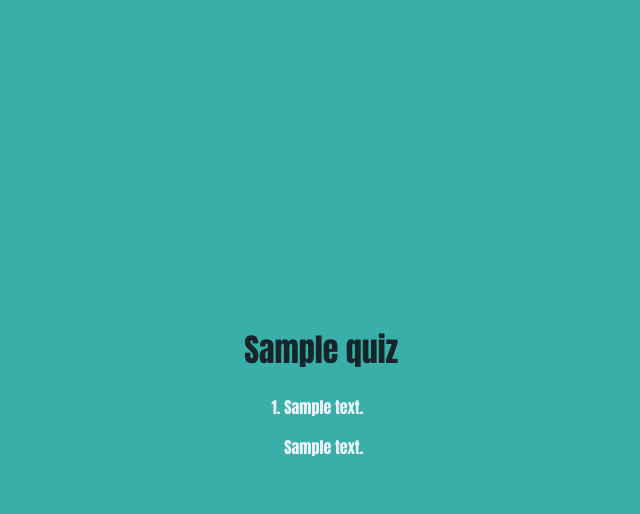
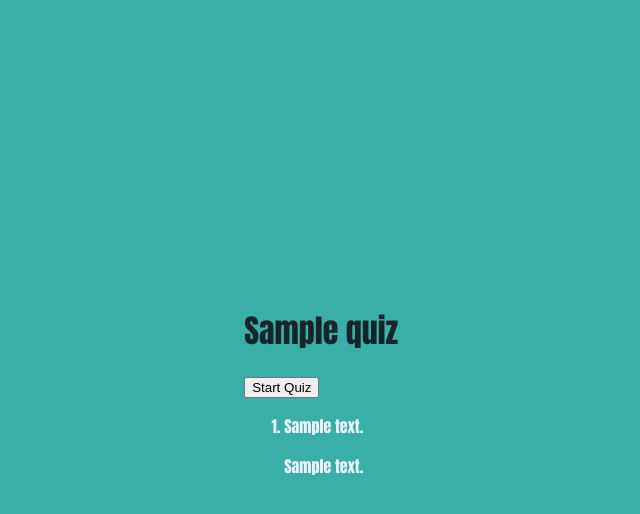
Before and after one commit to JBlad24/ateamproject, a Django app: page /quiz/1/detail/ in a window 1280 px wide. Shown: the top 514 px of the page, without its empty margins (319-959 px from the left). Run offline with Django 3.2, Linux system fonts and the light colour scheme; tables that the repository leaves empty hold one stand-in row (values such as "Sample post").

Commit message:
Add start button to quiz view, update diplay url page to show code

```diff
--- a/LiveQuiz/quiz/templates/quiz/displayUrl.html
+++ b/LiveQuiz/quiz/templates/quiz/displayUrl.html
@@ -15,5 +15,6 @@
 
 <body>
 <h1>Visit <a href="{% url 'quiz:join' %}"><u><script type="text/javascript">document.write(userip)</script>:8000/quiz/join</u></a> and enter the code below to join the survey</h1>
+<h1>Code: {{ quiz_id }}</h1>
 </body>
 </html>
--- a/LiveQuiz/quiz/templates/quiz/teacherQuizView.html
+++ b/LiveQuiz/quiz/templates/quiz/teacherQuizView.html
@@ -1,16 +1,22 @@
 {% load static %}
 <link rel="stylesheet" type="text/css" href="{% static 'quiz/style.css' %}"/>
+<meta name="viewport" content="width=device-width, initial-scale=1.0">
 
 <!DOCTYPE html>
 <html lang="en">
 <head>
     <meta charset="UTF-8">
-    <title>Title</title>
+    <title>Quiz Detail</title>
+    <script>
+        function startQuiz(quiz_id) {
+            window.location.href = "/quiz/display/" + quiz_id;
+        }
+    </script>
 </head>
 <body>
 <h1>{{ quiz.quiz_name }}</h1>
 
-
+<button onclick="startQuiz({{ quiz.id }})">Start Quiz</button>
 
 <ol>
     {% for questions in quiz.questions.all %}
--- a/LiveQuiz/quiz/urls.py
+++ b/LiveQuiz/quiz/urls.py
@@ -6,7 +6,7 @@ app_name = 'quiz'
 urlpatterns = [
     url(r'^$', views.index, name='index'),
     url(r'^join/$', views.student_join, name='join'),
-    url(r'^display/$', views.display_join_url, name='display'),
+    url(r'^display/(?P<quiz_id>[0-9]+)$', views.display_join_url, name='display'),
     url(r'^create/$', views.create, name='create'),
     url(r'^createQuiz/$', views.create_quiz, name='create_quiz'),
     url(r'^question/(?P<quiz_id>[0-9]+)/(?P<question_id>[0-9]+)$', views.student_question_view, name='student_question_view'),
--- a/LiveQuiz/quiz/views.py
+++ b/LiveQuiz/quiz/views.py
@@ -20,8 +20,8 @@ def student_join(request):
     return render(request, 'quiz/studentJoin.html')
 
 
-def display_join_url(request):
-    return render(request, 'quiz/displayUrl.html')
+def display_join_url(request, quiz_id):
+    return render(request, 'quiz/displayUrl.html', {'quiz_id': quiz_id})
 
 
 def create(request):
@@ -47,7 +47,7 @@ def create_quiz(request):
             new_choice.question = new_question
             new_choice.save()
 
-    return HttpResponseRedirect(reverse('quiz:index'))
+    return HttpResponseRedirect(reverse('quiz:teacher_view'))
 
 
 def student_question_view(request, quiz_id, question_id):
```
